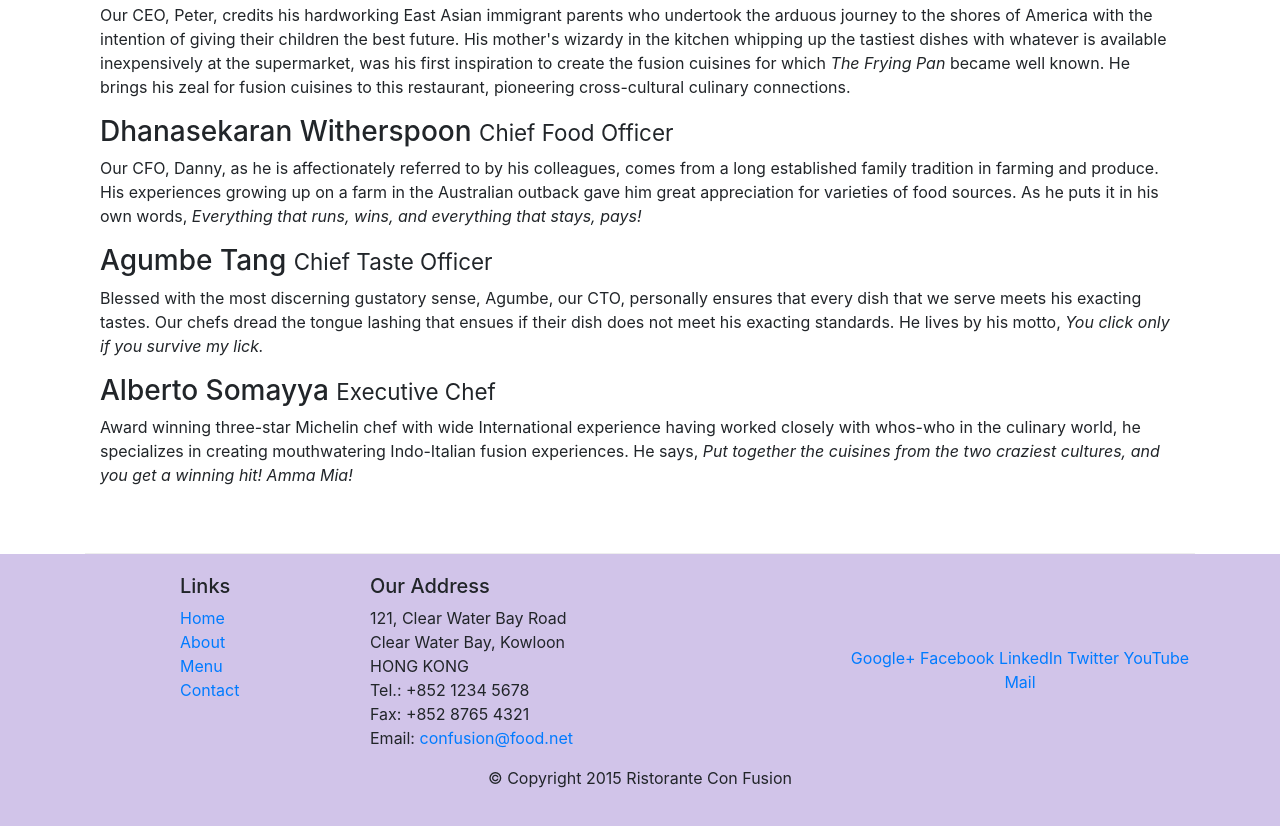
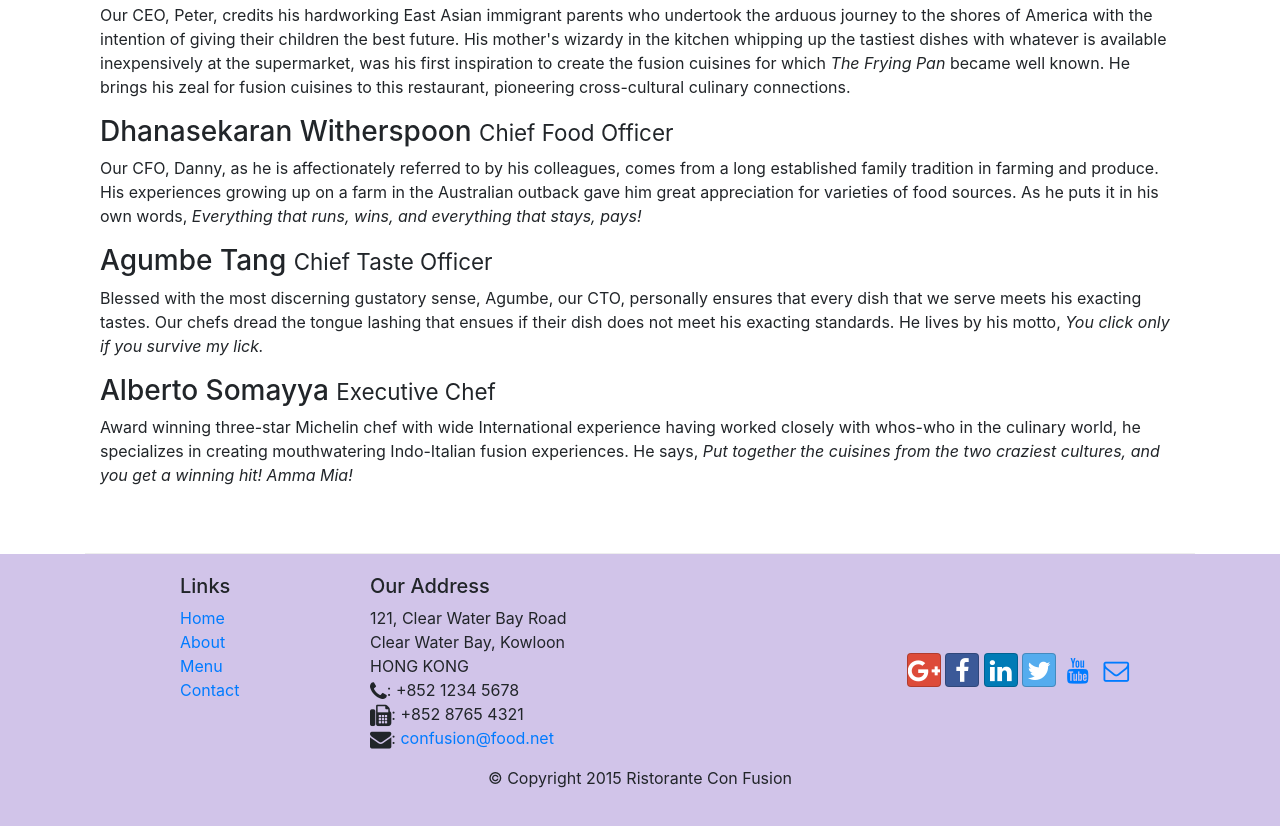
Before and after one commit to aashi2912/Bootstrap4, a website: page aboutus.html in a window 1280 px wide. Shown: the part 1016-1842 px from the top of the page. Drawn offline with nearby package versions, Linux system fonts and the light colour scheme.

Commit message:
change and add in icons

```diff
--- a/aboutus.html
+++ b/aboutus.html
@@ -10,6 +10,8 @@
 
     <!-- Bootstrap CSS -->
     <link rel="stylesheet" href="node_modules/bootstrap/dist/css/bootstrap.min.css">
+    <link rel="stylesheet" href="node_modules/font-awesome/css/font-awesome.min.css">
+    <link rel="stylesheet" href="node_modules/bootstrap-social/bootstrap-social.css">
     <link href="css/styles.css" rel="stylesheet">
 
     <title>Ristorante Con Fusion: About Us</title>
@@ -25,10 +27,10 @@
             <a class = "navbar-brand mr-auto" href="./index.html">Ristorante Con Fusion </a>
             <div class="collapse navbar-collapse" id="Navbar">
                   <ul class="navbar-nav mr-auto">
-                    <li class ="nav-item"><a class ="nav-link" href="./index.html">Home</a> </li>
-                    <li class ="nav-item active"><a class ="nav-link" href="#">About</a> </li>
-                    <li class ="nav-item"><a class ="nav-link" href="#">Menu</a> </li>
-                    <li class ="nav-item"><a class ="nav-link" href="#">Contact</a> </li>
+                    <li class ="nav-item"><a class ="nav-link" href="./index.html"><span class = "fa fa-home fa-lg"></span> Home</a> </li>
+                    <li class ="nav-item active"><a class ="nav-link" href="#"><span class = "fa fa-info fa-lg"></span> About</a> </li>
+                    <li class ="nav-item"><a class ="nav-link" href="#"><span class = "fa fa-list fa-lg"></span> Menu</a> </li>
+                    <li class ="nav-item"><a class ="nav-link" href="#"><span class = "fa fa-address-card fa-lg"></span> Contact</a> </li>
                 </ul>
             </div>
 
@@ -106,19 +108,19 @@
 		              121, Clear Water Bay Road<br>
 		              Clear Water Bay, Kowloon<br>
 		              HONG KONG<br>
-		              Tel.: +852 1234 5678<br>
-		              Fax: +852 8765 4321<br>
-		              Email: <a href="mailto:confusion@food.net">confusion@food.net</a>
+		              <i class = "fa fa-phone fa-lg"></i>: +852 1234 5678<br>
+		              <i class = "fa fa-fax fa-lg"></i>: +852 8765 4321<br>
+		              <i class = "fa fa-envelope fa-lg"></i>: <a href="mailto:confusion@food.net">confusion@food.net</a>
 		           </address>
                 </div>
                 <div class="col-sm align-self-center">
                     <div style="text-align:center">
-                        <a href="http://google.com/+">Google+</a>
-                        <a href="http://www.facebook.com/profile.php?id=">Facebook</a>
-                        <a href="http://www.linkedin.com/in/">LinkedIn</a>
-                        <a href="http://twitter.com/">Twitter</a>
-                        <a href="http://youtube.com/">YouTube</a>
-                        <a href="mailto:">Mail</a>
+                        <a class ="btn btn-social-icon btn-google" href="http://google.com/+"><i class = "fa fa-google-plus fa-lg"></i></a>
+                        <a class ="btn btn-social-icon btn-facebook" href="http://www.facebook.com/profile.php?id="><i class = "fa fa-facebook fa-lg"></i></a>
+                        <a class ="btn btn-social-icon btn-linkedin" href="http://www.linkedin.com/in/"><i class = "fa fa-linkedin fa-lg"></i></a>
+                        <a class ="btn btn-social-icon btn-twitter" href="http://twitter.com/"><i class = "fa fa-twitter fa-lg"></i></a>
+                        <a class ="btn btn-social-icon btn-youtube" href="http://youtube.com/"><i class = "fa fa-youtube fa-lg"></i></a>
+                        <a class ="btn btn-social-icon" href="mailto:"><i class = "fa fa-envelope-o fa-lg"></i></a>
                     </div>
                 </div>
            </div>
--- a/package.json
+++ b/package.json
@@ -14,6 +14,8 @@
     "lite-server": "^2.3.0"
   },
   "dependencies": {
-    "bootstrap": "^4.0.0"
+    "bootstrap": "^4.0.0",
+    "bootstrap-social": "^5.1.1",
+    "font-awesome": "^4.7.0"
   }
 }
```
Also changed, not shown: index.html (+16 -13 lines), 1 other file.
